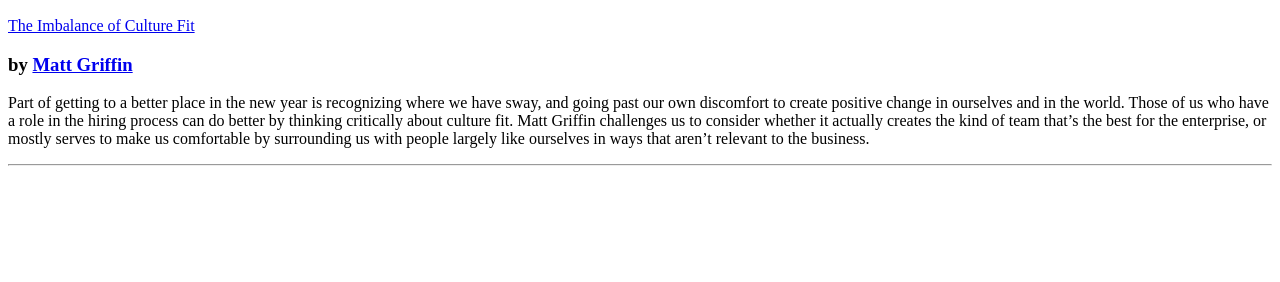
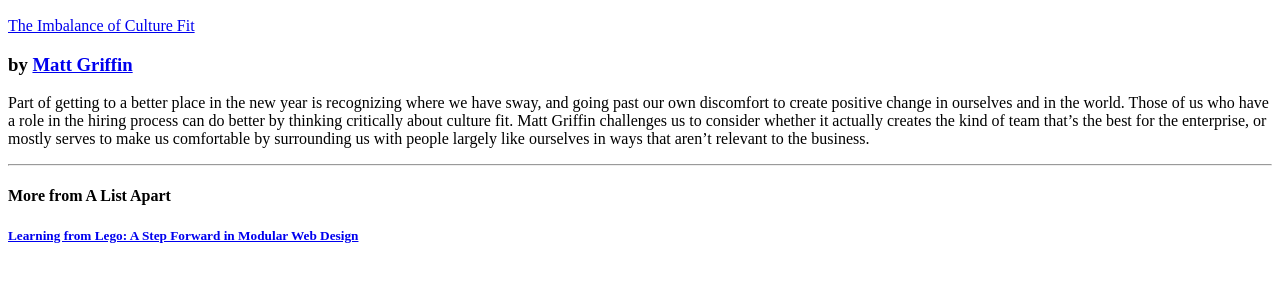
Before and after one commit to wtung008/html-layouts, a plain HTML site: page index.html in a window 1280 px wide. Shown: the part 110-392 px from the top of the page. Drawn offline with Linux system fonts and the light colour scheme.

Commit message:
Add Section and first link

```diff
--- a/index.html
+++ b/index.html
@@ -22,4 +22,10 @@
     that aren’t relevant to the business.
   </p>
 
-<hr>
+  <hr>
+
+  <section>
+    <h4>More from A List Apart</h4>
+    <h5><a href="http://alistapart.com/article/learning-from-lego-a-step-forward
+      -in-modular-web-design">Learning from Lego: A Step Forward in Modular Web
+      Design</h5>
```
